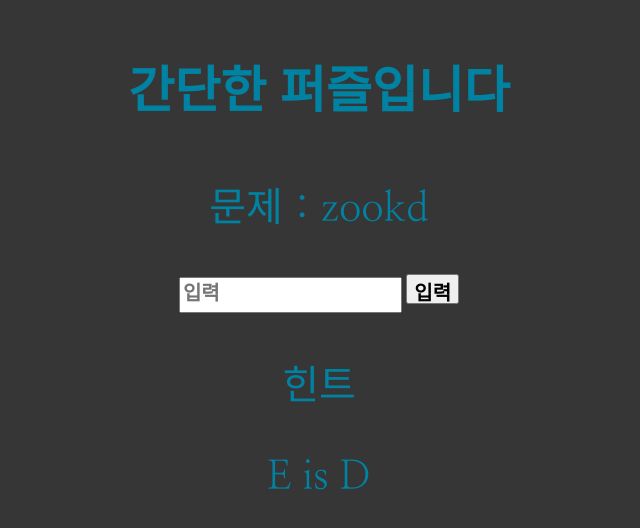
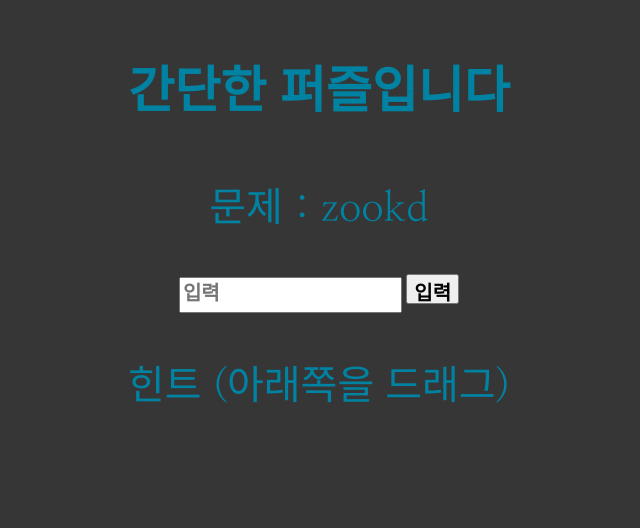
Before and after one commit to kkwonwon/kkwonwon.github.io, a plain HTML site: page posts/index.html in a window 1280 px wide. Shown: the whole page, without its empty margins (321-961 px from the left). Drawn offline with Linux system fonts and the light colour scheme.

Commit message:
add hint class

```diff
--- a/posts/index.html
+++ b/posts/index.html
@@ -1,6 +1,5 @@
 <!DOCTYPE html>
 <html>
-
 <head>
     <meta charset="UTF-8">
     <meta name="viewport" content="width=device-width, initial-scale=1.0">
@@ -15,8 +14,8 @@
             <input type="text" , id="text">
             <input id="btn" type="button" , value="입력" ,
                    onclick="checkText('apple', '../posts/q1.html')">
-            <p>힌트</p>
-            <p>E is D</p>
+            <p>힌트 (아래쪽을 드래그)</p>
+            <p class="hint">E is D</p>
             <!-- abcdefghijklmnopqrstuvwxyz -->
         </div>
     </div>
--- a/style/index.css
+++ b/style/index.css
@@ -27,3 +27,7 @@ input {
     font-size: 20px;
     font-weight: bold;
 }
+
+.hint {
+    color: #363636;
+}
```
Also changed, not shown: posts/q1.html (+1 -1 lines), posts/q2.html (+1 -1 lines), posts/q3.html (+1 -1 lines), posts/q4.html (+1 -1 lines).
